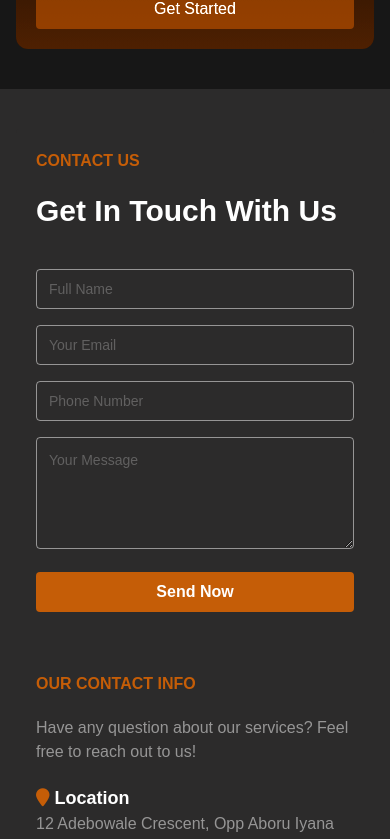
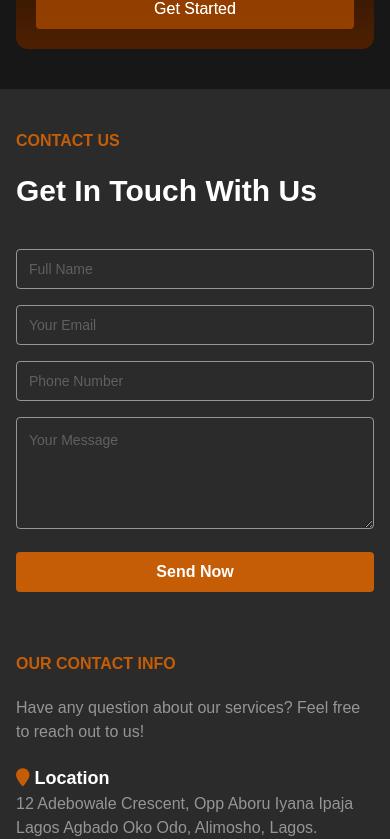
Before and after one commit to Osemensilas/gym01, a Next.js app: page / in a window 390 px wide. Shown: the part 4579-5418 px from the top of the page. Built offline with nearby package versions, Linux system fonts and the light colour scheme.

Commit message:
New Commit

```diff
--- a/components/sections/ContactUs.tsx
+++ b/components/sections/ContactUs.tsx
@@ -4,7 +4,7 @@ const ContactUs = () => {
   return (
     <>
         <section className="h-max sm:h-150 w-full px-4 sm:px-10 py-10">
-            <div className="h-full w-full flex flex-col sm:flex-row bg-background rounded p-5 gap-10">
+            <div className="h-full w-full flex flex-col sm:flex-row bg-background rounded p-0 sm:p-5 gap-10">
                 <div className="w-full sm:w-[40%] h-full flex flex-col justify-between gap-5">
                     <h3 className="text-base text-primary font-bold">CONTACT US</h3>
                     <h2 className="text-3xl text-accent font-bold">Get In Touch With Us</h2>
```
